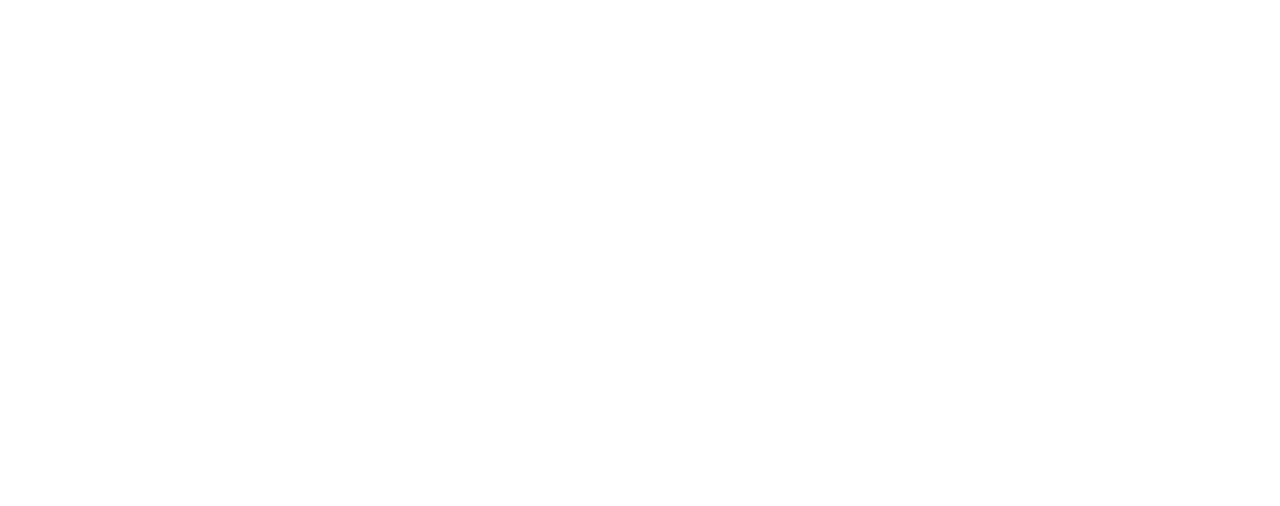
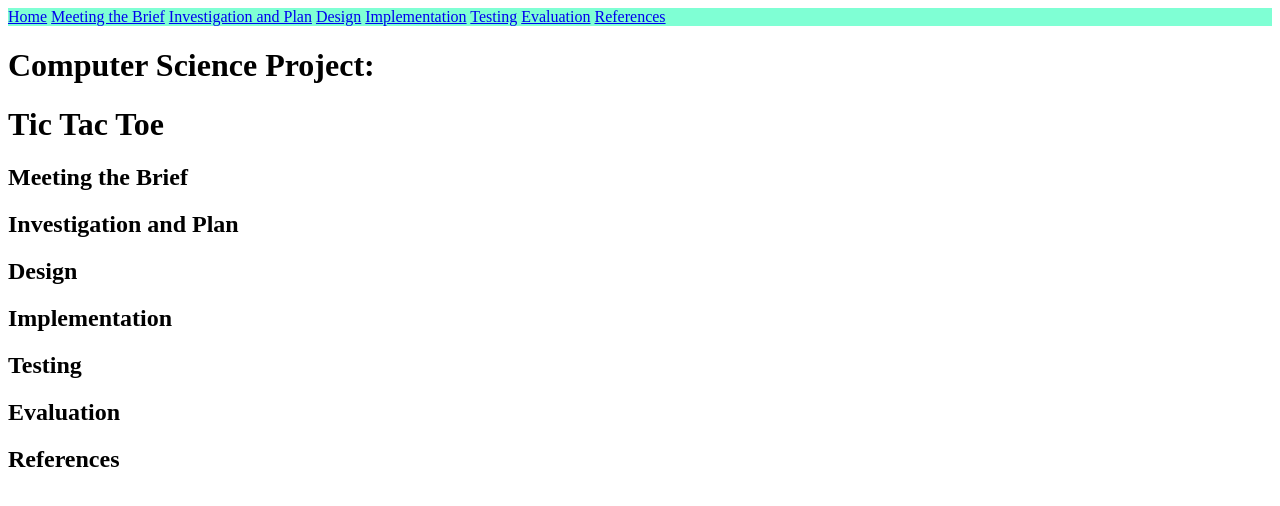
Before and after one commit to YummyUranium/Tic-Tac-Toe, a plain HTML site: page Report/index.html in a window 1280 px wide. Drawn offline with Linux system fonts and the light colour scheme.

Commit message:
add stylesheet

```diff
--- a/Report/index.html
+++ b/Report/index.html
@@ -10,14 +10,34 @@
         <title>Tic Tac Toe Report</title>
         <meta name="description" content="">
         <meta name="viewport" content="width=device-width, initial-scale=1">
-        <link rel="stylesheet" href="">
+        <link rel="stylesheet" href="style.css">
     </head>
     <body>
         <!--[if lt IE 7]>
             <p class="browsehappy">You are using an <strong>outdated</strong> browser. Please <a href="#">upgrade your browser</a> to improve your experience.</p>
         <![endif]-->
 
+        <header class="header-menu">
+            <a class="header-button" href="/Report/index.html#h-title">Home</a>
+            <a class="header-button" href="/Report/index.html#mtb-title">Meeting the Brief</a>
+            <a class="header-button" href="/Report/index.html#iap-title">Investigation and Plan</a>
+            <a class="header-button" href="/Report/index.html#d-title">Design</a>
+            <a class="header-button" href="/Report/index.html#i-title">Implementation</a>
+            <a class="header-button" href="/Report/index.html#t-title">Testing</a>
+            <a class="header-button" href="/Report/index.html#e-title">Evaluation</a>
+            <a class="header-button" href="/Report/index.html#r-title">References</a>
+        </header>
 
+        <h1 id="h-title">Computer Science Project:</h1>
+        <h1>Tic Tac Toe</h1>
+
+        <h2 id="mtb-title">Meeting the Brief</h2>
+        <h2 id="iap-title">Investigation and Plan</h2>
+        <h2 id="d-title">Design</h2>
+        <h2 id="i-title">Implementation</h2>
+        <h2 id="t-title">Testing</h2>
+        <h2 id="e-title">Evaluation</h2>
+        <h2 id="r-title">References</h2>
 
         <script src="" async defer></script>
     </body>
--- /dev/null
+++ b/Report/style.css
@@ -0,0 +1,9 @@
+.header-menu {
+    justify-content: center;
+    align-items: center;
+    background-color: aquamarine;
+}
+
+.body {
+    background-color: blue;
+}
```
